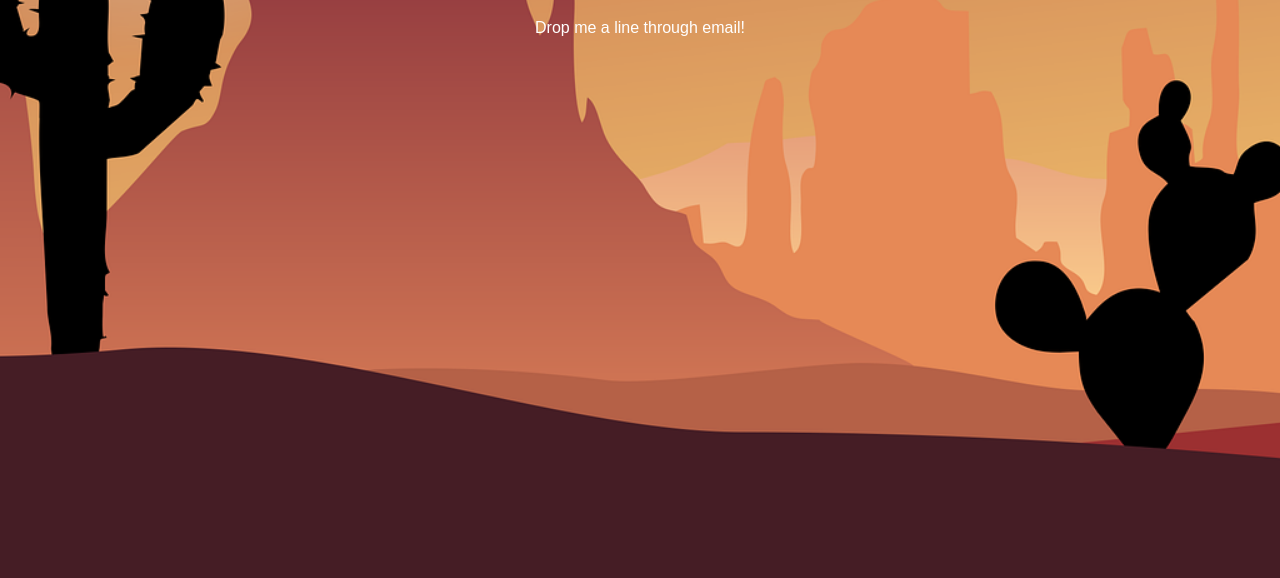
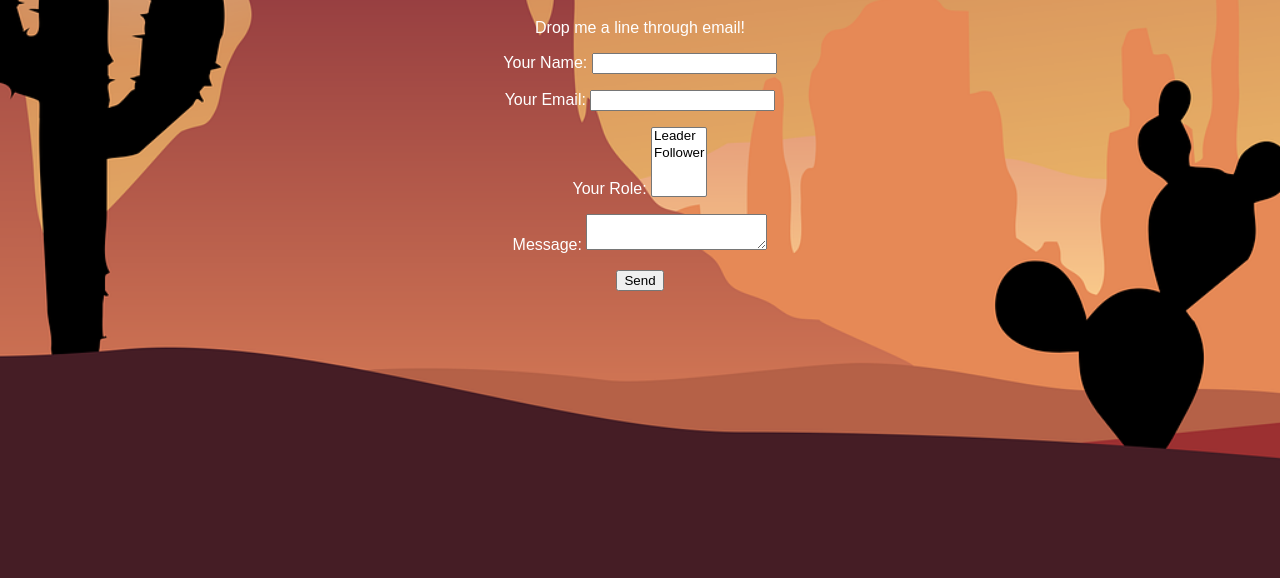
Before and after one commit to Chrisgolden77/Personal-Site, a Gatsby site: page /contact in a window 1280 px wide. Shown: the part 161-739 px from the top of the page. Built offline with nearby package versions, Linux system fonts and the light colour scheme; Gatsby itself is replaced by a stand-in of ours.

Commit message:
adds contact form

```diff
--- a/src/pages/contact.js
+++ b/src/pages/contact.js
@@ -3,14 +3,41 @@ import React from 'react';
 import Layout from '../components/layout';
 import SEO from '../components/seo';
 
-const ContactPage = ({path}) => (
+const ContactPage = ({ path }) => (
   <Layout path={path}>
-    <SEO title="Contact Me"/>
-    <div  className="mobile-page-title">
-
-    </div>
+    <SEO title="Contact Me" />
+    <div className="mobile-page-title"></div>
     <h1>Want to get ahold of me?</h1>
     <p>Drop me a line through email! </p>
+    <form name="contact" method="POST" data-netlify="true">
+      <p>
+        <label>
+          Your Name: <input type="text" name="name" />
+        </label>
+      </p>
+      <p>
+        <label>
+          Your Email: <input type="email" name="email" />
+        </label>
+      </p>
+      <p>
+        <label>
+          Your Role:{' '}
+          <select name="role[]" multiple>
+            <option value="leader">Leader</option>
+            <option value="follower">Follower</option>
+          </select>
+        </label>
+      </p>
+      <p>
+        <label>
+          Message: <textarea name="message"></textarea>
+        </label>
+      </p>
+      <p>
+        <button type="submit">Send</button>
+      </p>
+    </form>
     {/* <Link to="/">Go back to the homepage</Link> */}
   </Layout>
 );
```
